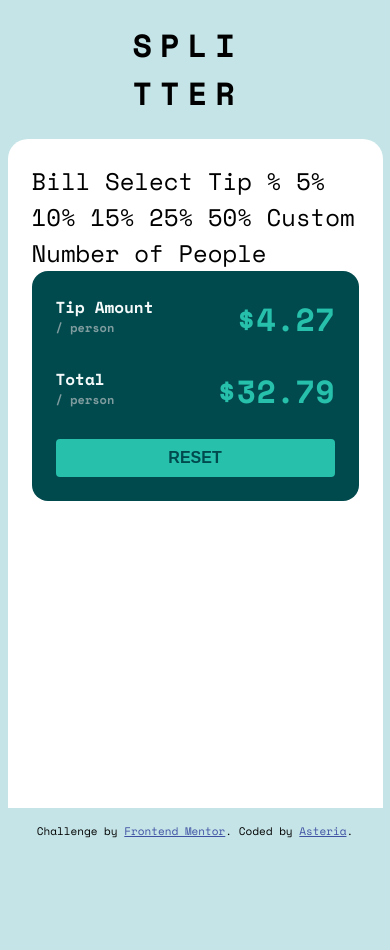
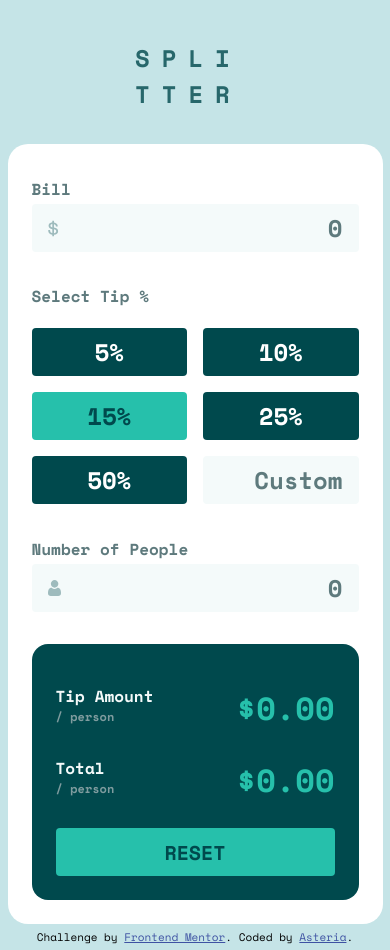
Before and after one commit to clelzey/tip-calculator-app, a plain HTML site: page index.html in a window 390 px wide. Before the commit the page ends 844 px from the top, so only its background shows below. Drawn offline with nearby package versions, Linux system fonts and the light colour scheme.

Commit message:
Completed styling input area and began responsive design.

```diff
--- a/index.css
+++ b/index.css
@@ -38,6 +38,18 @@ h2, h3, p {
     padding: 0;
     margin: 0;
 }
+/* Remove arrow styling of number inputs */
+/* Chrome, Safari, Edge, Opera */
+input::-webkit-outer-spin-button,
+input::-webkit-inner-spin-button {
+    -webkit-appearance: none;
+    margin: 0;
+}
+
+/* Firefox */
+input[type=number] {
+    -moz-appearance: textfield;
+}
 
 .header {
     display: flex;
@@ -45,27 +57,29 @@ h2, h3, p {
 }
 
 .title {
-    inline-size: 125px;
+    inline-size: 120px;
     overflow-wrap: break-word;
     font-weight: var(--fw-bold);
     text-transform: uppercase;
-    letter-spacing: .25em;
-    font-size: 2rem;
+    letter-spacing: .5em;
+    font-size: 1.5rem;
+    color: var(--clr-drk);
+    opacity: 0.8;
+    margin: 2.5rem auto 2rem;
 }
 
 .attribution {
-    position: absolute;
-    bottom: 0;
     text-align: center;
-    width: 100%;
-    margin-bottom: 5px;
+    margin: 5px auto;
 }
 
 .btn {
     border-radius: .25rem;
     border: none;
+    cursor: pointer;
+    font-family: var(--ff-primary);
     font-weight: var(--fw-bold);
-    font-size: 1rem;
+    font-size: 1.5rem;
     background: var(--clr-drk);
     color: var(--clr-lgt);
 }
@@ -77,21 +91,109 @@ h2, h3, p {
 
 .calculator {
     background: var(--clr-lgt);
-    border-radius: 20px 20px 0 0;
+    border-radius: 20px;
     padding: 1.5rem;
     min-height: calc(100vh - 175px);
     width: 375px; /* set for mobile size */
     margin: 0 auto;
 }
 
+@media (min-width: 700px) {
+    .calculator {
+        display: flex;
+        flex-direction: row;
+        width: 90%;
+        max-width: 1000px;
+        min-height: 100%;
+    }
+    .calculator__inputs{
+        margin-right: 1rem;
+        width: 50%;
+    }
+    .calculator__results{
+        width: 50%;
+    }
+}
+
+.calculator__inputs_titles {
+    color: var(--clr-drk-gry);
+    font-size: 1rem;
+    font-weight: var(--fw-bold);
+    margin-bottom: 1.25rem;
+}
+
+.calculator__inputs_input {
+    border: none;
+    border-radius: .25rem;
+    width: 100%;
+    background: var(--clr-lgt-gry2);
+    height: 3rem;
+    margin-bottom: 2rem;
+    text-align: right;
+    font-family: var(--ff-primary);
+    font-weight: var(--fw-bold);
+    font-size: 1.5rem;
+    color: var(--clr-drk);
+    padding-right: 1rem;
+}
+
+.calculator__inputs_input::placeholder {
+    color: var(--clr-drk-gry);
+}
+
+.calculator__inputs_input:focus {
+    outline-color: var(--clr-primary);
+}
+
+.bill {
+    background-image: url("./images/icon-dollar.svg");
+    background-position: 1rem 50%;
+    background-repeat: no-repeat;
+}
+
+.calculator__inputs_percentages {
+    display: grid;
+    grid-template-columns: 1fr 1fr;
+    grid-template-rows: repeat(3, 3rem);
+    grid-gap: 1rem 1rem;
+    margin-bottom: 1.5rem;
+}
+
+.num-plp {
+    background-image: url("./images/icon-person.svg");
+    background-position: 1rem 50%;
+    background-repeat: no-repeat;
+}
+
+@media (min-width: 700px) {
+    /*.calculator {*/
+    /*    display: flex;*/
+    /*    flex-direction: row;*/
+    /*}*/
+}
+
 .calculator__results {
     background: var(--clr-drk);
     color: var(--clr-primary);
-    padding: 1.5rem;
+    padding: 2.5rem 1.5rem 1.5rem;
     border-radius: 1rem;
     display: grid;
     grid-template-columns: 1fr 1fr;
-    grid-template-rows: repeat(6, 24px) 38px;
+    grid-template-rows: repeat(6, 1.5rem) 3rem;
+    grid-template-areas:
+        "tip-ttl tip-amt"
+        "tip-stl tip-amt"
+        "....... ......"
+        "tot-ttl tot-amt"
+        "tot-stl tot-amt"
+        "....... ......."
+        "reset     reset";
+}
+
+@media (min-width: 700px) {
+    .calculator__results {
+        grid-template-rows: repeat(5, 1.5rem) 1fr 3rem;
+    }
 }
 
 .calculator__results_title {
@@ -110,39 +212,33 @@ h2, h3, p {
     font-size: 2rem;
 }
 
+/* Setting grid positioning */
+
 .tip-title {
-    grid-column: 1 / 2;
-    grid-row: 1 / 2;
+    grid-area: tip-ttl;
 }
 
 .tip-subtitle {
-    grid-column: 1 / 2;
-    grid-row: 2 / 3;
+    grid-area: tip-stl;
 }
 
 .calculated-tip {
-    grid-column: 2 / 3;
-    grid-row: 1 / 3;
-
+    grid-area: tip-amt;
 }
 
 .total-title {
-    grid-column: 1 / 2;
-    grid-row: 4 / 5;
+    grid-area: tot-ttl;
 }
 
 .total-subtitle {
-    grid-column: 1 / 2;
-    grid-row: 5 / 6;
+    grid-area: tot-stl;
 }
 
 .calculated-total {
-    grid-column: 2 / 3;
-    grid-row: 4 / 6;
-
+    grid-area: tot-amt;
 }
 
 .calculator__results-reset {
-    grid-column: span 2;
-    grid-row: 7 / 8;
+    grid-area: reset;
+    font-size: 1.25rem;
 }
--- a/index.html
+++ b/index.html
@@ -24,29 +24,35 @@
 </header>
 <main>
   <div class="calculator">
+    <div class="calculator__inputs">
 
-    Bill
+      <label class="calculator__inputs_titles" for="bill">Bill</label>
+      <input class="calculator__inputs_input bill" id="bill" type="number" min="0" placeholder="0">
 
-    Select Tip %
-    5%
-    10%
-    15%
-    25%
-    50%
-    Custom
+      <p class="calculator__inputs_titles">Select Tip %</p>
+      <div class="calculator__inputs_percentages">
+        <button class="calculator__inputs_percent_btn btn">5%</button>
+        <button class="calculator__inputs_percent_btn btn">10%</button>
+        <button class="calculator__inputs_percent_btn btn btn-active">15%</button>
+        <button class="calculator__inputs_percent_btn btn">25%</button>
+        <button class="calculator__inputs_percent_btn btn">50%</button>
+        <label for="custom-percent" hidden></label>
+        <input class="calculator__inputs_input custom-percent" id="custom-percent" type="number" placeholder="Custom">
+      </div>  <!-- end calculator__input_percentages-->
 
-    Number of People
+      <label class="calculator__inputs_titles" for="num-plp" >Number of People</label>
+      <input class="calculator__inputs_input num-plp" id="num-plp" type="number" min="1" placeholder="0">
+    </div>  <!-- end calculator__inputs-->
     <div class="calculator__results">
       <h3 class="calculator__results_title tip-title">Tip Amount</h3>
       <p class="calculator__results_subtitle tip-subtitle">/ person</p>
-      <h2 class="calculator__results_amount calculated-tip">$4.27</h2>
-
+      <h2 class="calculator__results_amount calculated-tip">$0.00</h2>
       <h3 class="calculator__results_title total-title">Total</h3>
       <p class="calculator__results_subtitle total-subtitle">/ person</p>
-      <h2 class="calculator__results_amount calculated-total">$32.79</h2>
+      <h2 class="calculator__results_amount calculated-total">$0.00</h2>
 
       <button class="calculator__results-reset btn btn-active">RESET</button>
-    </div>
+    </div>  <!-- end calculator__results-->
   </div>
 </main>
 <footer>
```
